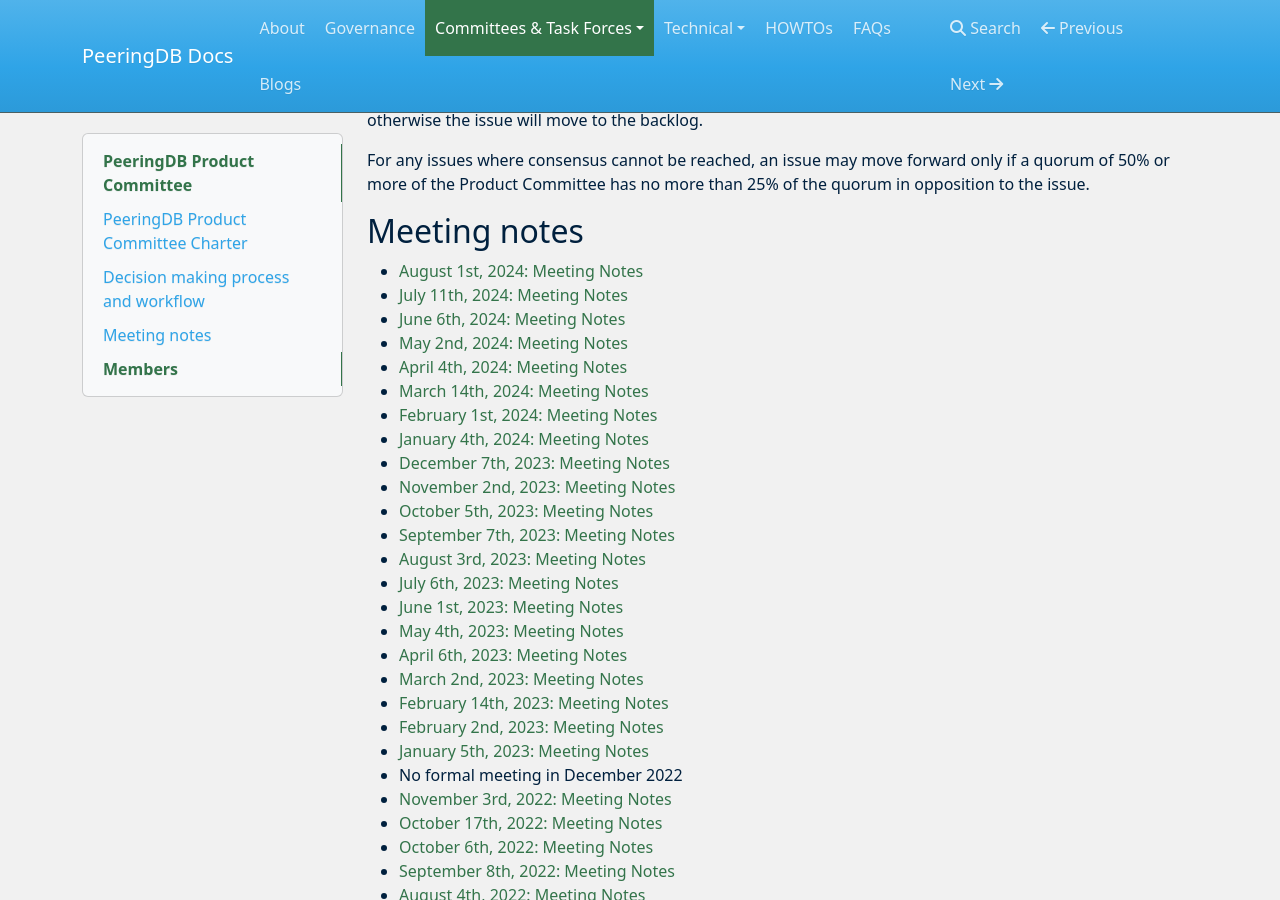
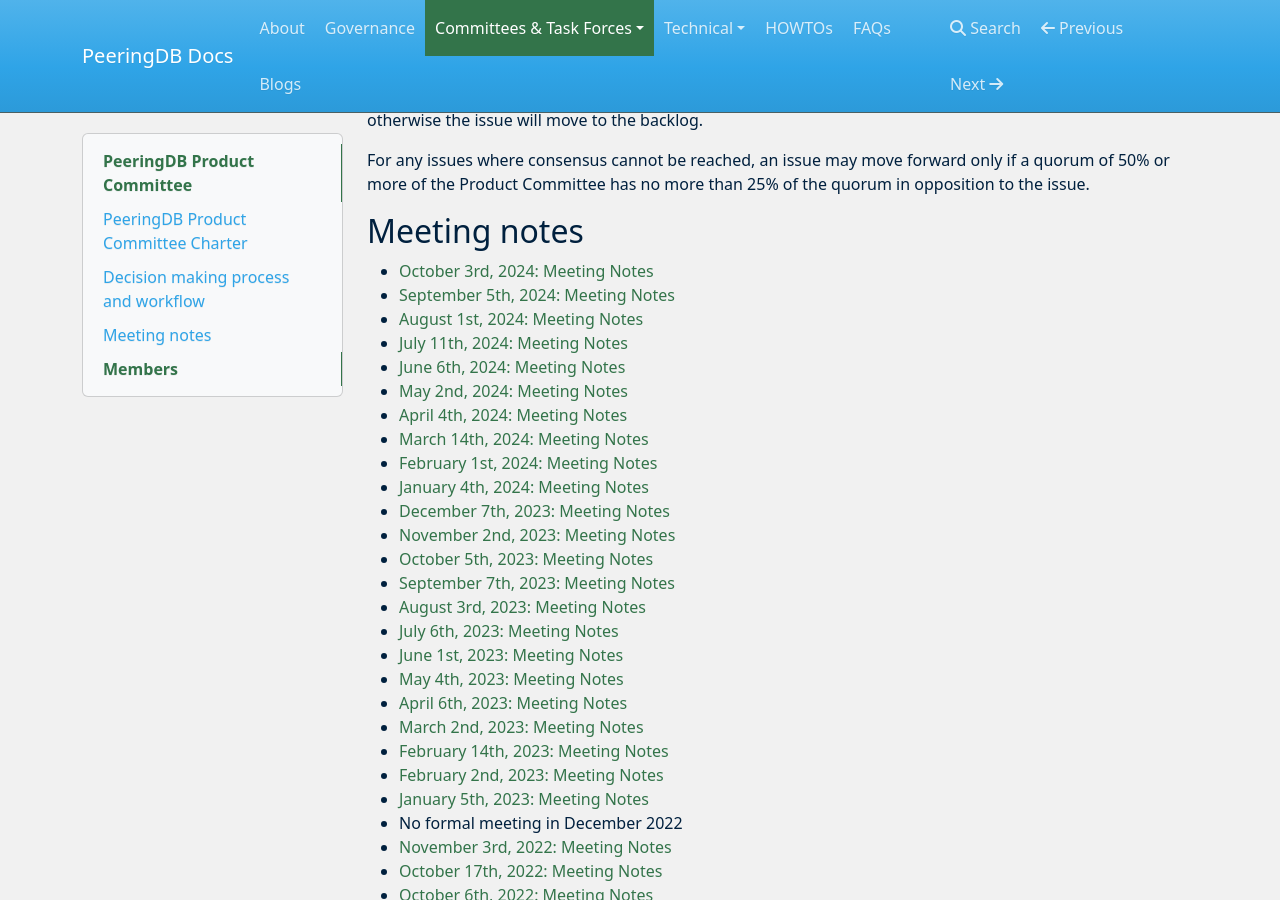
Before and after one commit to peeringdb/docs, an MkDocs documentation site: the page built from docs/committee/product/index.md, in a window 1280 px wide and 900 px high, scrolled down 2515 px. Built offline with MkDocs 1.6.1, drawn with Linux system fonts in a browser that asks for light colours; nearby versions of some CDN libraries.

Commit message:
PC meeting notes
Updated index and PDFs of Sep and Oct 2024 meeting notes

```diff
--- a/docs/committee/product/index.md
+++ b/docs/committee/product/index.md
@@ -9,6 +9,8 @@
 
 ## Meeting notes
 
+- [October 3rd, 2024: Meeting Notes](notes/2024-10-03_Product_Committee_Notes.pdf)
+- [September 5th, 2024: Meeting Notes](notes/2024-09-05_Product_Committee_Notes.pdf)
 - [August 1st, 2024: Meeting Notes](notes/2024-08-01_Product_Committee_Notes.pdf)
 - [July 11th, 2024: Meeting Notes](notes/2024-07-11_Product_Committee_Notes.pdf)
 - [June 6th, 2024: Meeting Notes](notes/2024-06-06_Product_Committee_Notes.pdf)
```
Also changed, not shown: 2 other files.
